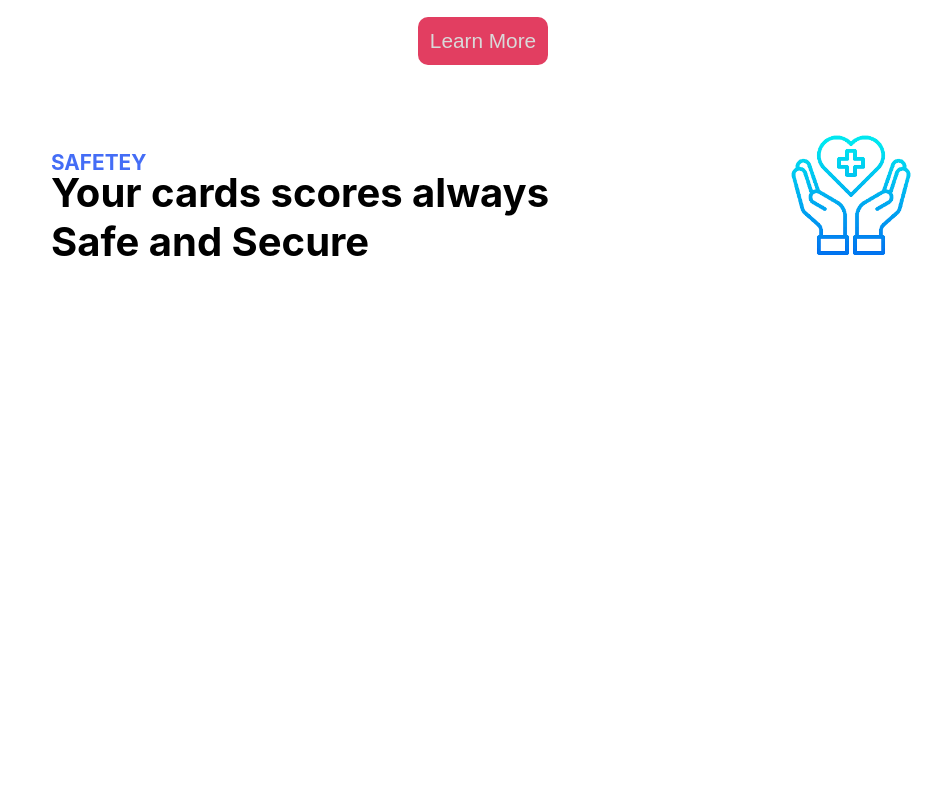
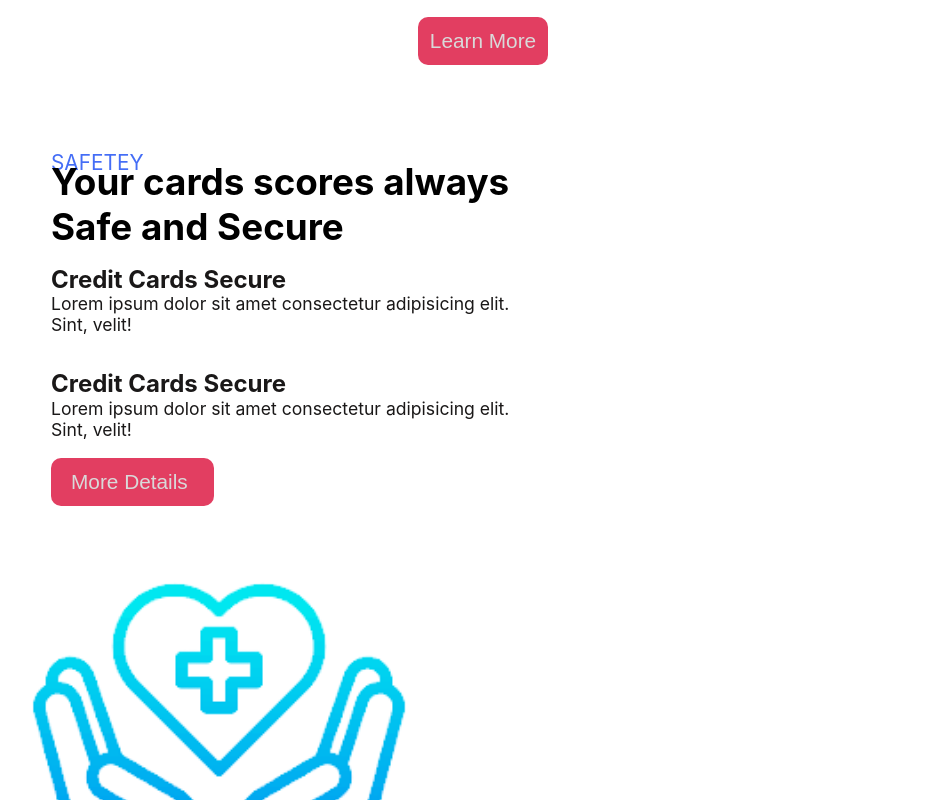
Before and after one commit to Amaar015/Insurance-webPage, a React (Create React App) app: page / in a window 1280 px wide. Shown: the part 2460-3260 px from the top of the page, without its empty margins (157-1099 px from the left). Before the commit the page ends 2758 px from the top, so only its background shows below. Built offline with nearby package versions, Linux system fonts and the light colour scheme.

Commit message:
insurance update

```diff
--- a/src/Component/Save/Save.js
+++ b/src/Component/Save/Save.js
@@ -8,6 +8,17 @@ const Save = () => {
           <p className='title t-safety'>Safetey</p>
           <span>Your cards scores always</span>
           <span className='top'>Safe and Secure</span>
+          <div className="cards">
+            <h4>Credit Cards Secure</h4>
+            <p>Lorem ipsum dolor sit amet consectetur
+              adipisicing elit. Sint, velit!</p>
+          </div>
+          <div className="cards">
+            <h4>Credit Cards Secure</h4>
+            <p>Lorem ipsum dolor sit amet consectetur
+              adipisicing elit. Sint, velit!</p>
+          </div>
+          <button className='btn'>More Details</button>
           </div>
           <div className="s-right ">
                  <img src={image} alt="" />
--- a/src/Component/Save/save.css
+++ b/src/Component/Save/save.css
@@ -5,17 +5,58 @@
     gap:4rem;
     padding:2rem 13rem;
 }
-.t-safety{
-    align-items: flex-start;
-    font-weight: bold;
-    margin-bottom:-0.4rem;
-}
+/* .t-safety{
+    /align-items: flex-start;
+
+} */
 
 .s-left{
     display: flex;
     flex-direction: column;
 }
 .s-left> span{
-    font-size: 2.5rem;
+    font-size: 2.3rem;
     font-weight: bold;
 }
+.s-left> div>h4{
+    font-size:1.5rem;
+    color: rgb(26, 24, 24);
+    margin-top:1rem;
+}
+.s-left> div>p{
+    font-size:1.1rem;
+    color: rgb(26, 24, 24);
+    margin-top:-2rem;
+    width: 85%;
+}
+.s-left> button{
+    width:30%;
+    padding-left:1rem;
+}
+
+
+.s-right{
+    width: 30%;
+}
+.s-right > img{
+    width: 25rem;
+    margin-left:-2rem;
+}
+
+/* Responssive webPage */
+
+@media (max-width:1024px) {
+    .safety{
+        padding:2rem 6rem;
+        gap: 2rem;
+    }
+    .s-left{
+        width: 450px;
+    }
+    .s-right> img{
+        width:22rem;
+    }
+}
+@media screen and (max-width:880px){
+
+}
```
